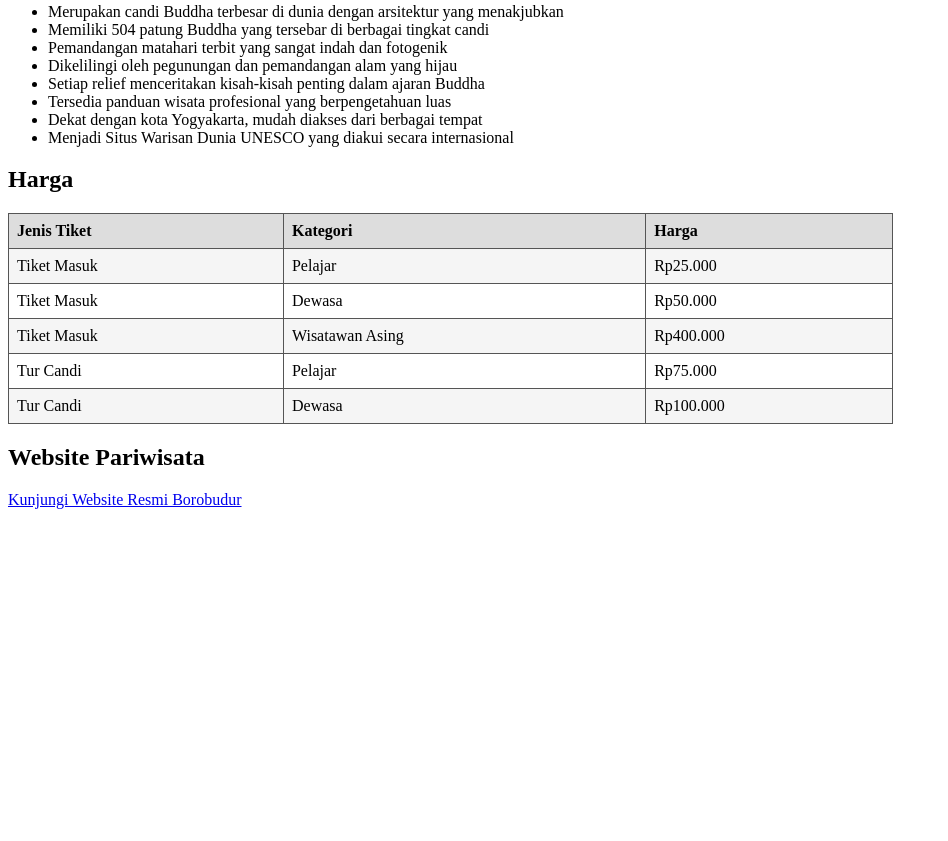
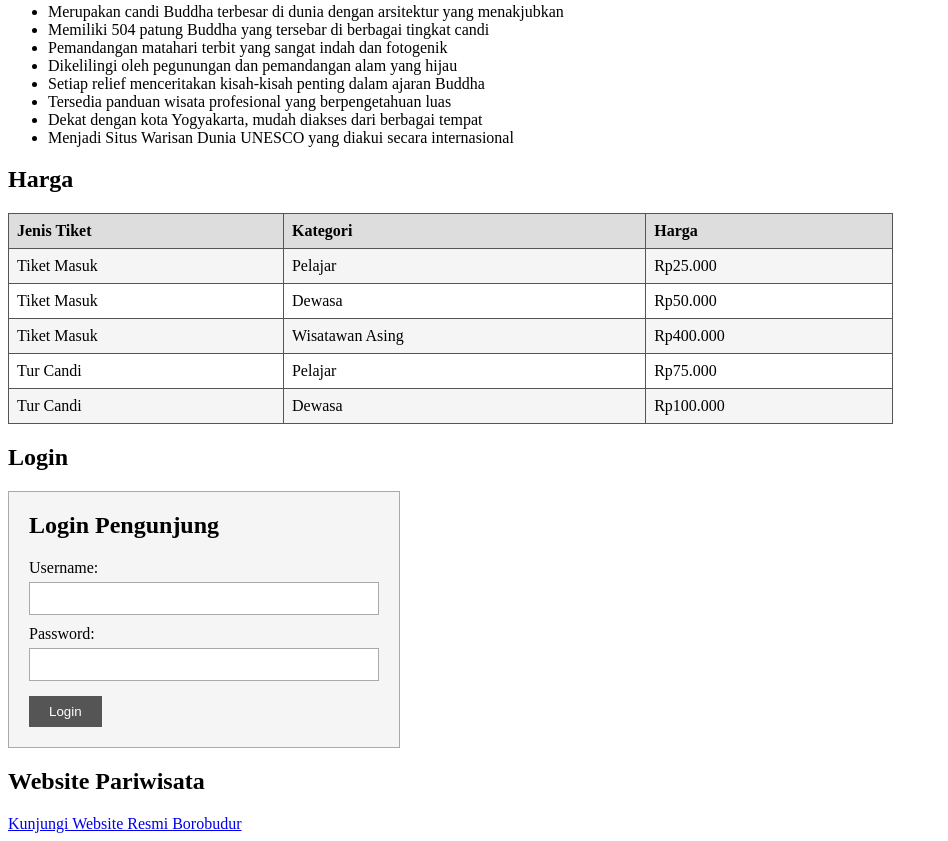
Before and after one commit to KikuaUq/Tugas-1, a plain HTML site: page index.html in a window 1280 px wide. Shown: the part 605-1446 px from the top of the page, without its empty margins (0-948 px from the left). Before the commit the page ends 1122 px from the top, so only its background shows below. Drawn offline with Linux system fonts and the light colour scheme.

Commit message:
Update index.html

```diff
--- a/index.html
+++ b/index.html
@@ -23,13 +23,48 @@
         tr:nth-child(even) {
             background-color: #f5f5f5;
         }
+
+        .login {
+            width: 350px;
+            border: 1px solid #aaa;
+            padding: 20px;
+            margin-top: 20px;
+            background-color: #f5f5f5;
+        }
+
+        .login h2 {
+            margin-top: 0;
+        }
+
+        .login label {
+            display: block;
+            margin-top: 10px;
+            margin-bottom: 5px;
+        }
+
+        .login input {
+            width: 100%;
+            padding: 8px;
+            box-sizing: border-box;
+            border: 1px solid #aaa;
+        }
+
+        .login button {
+            margin-top: 15px;
+            padding: 8px 20px;
+            background-color: #555;
+            color: white;
+            border: none;
+            cursor: pointer;
+        }
     </style>
 </head>
 
 <body>
     <h1>Candi Borobudur</h1>
 
-    <img src="https://encrypted-tbn0.gstatic.com/images?q=tbn:ANd9GcQh_nkDwLQaAANxUF42MiIgzehQ1gG5cVG8hKGqqBtyqg&s=10" alt="Candi Borobudur">
+    <img src="https://encrypted-tbn0.gstatic.com/images?q=tbn:ANd9GcQh_nkDwLQaAANxUF42MiIgzehQ1gG5cVG8hKGqqBtyqg&s=10"
+         alt="Candi Borobudur">
 
     <h2>Pengalaman Wisata Saya</h2>
     <p>
@@ -83,6 +118,20 @@
         </tr>
     </table>
 
+    <h2>Login</h2>
+
+    <form class="login">
+        <h2>Login Pengunjung</h2>
+
+        <label for="username">Username:</label>
+        <input type="text" id="username" name="username">
+
+        <label for="password">Password:</label>
+        <input type="password" id="password" name="password">
+
+        <button type="submit">Login</button>
+    </form>
+
     <h2>Website Pariwisata</h2>
     <a href="https://borobudurpark.com" target="_blank">
         Kunjungi Website Resmi Borobudur
```
